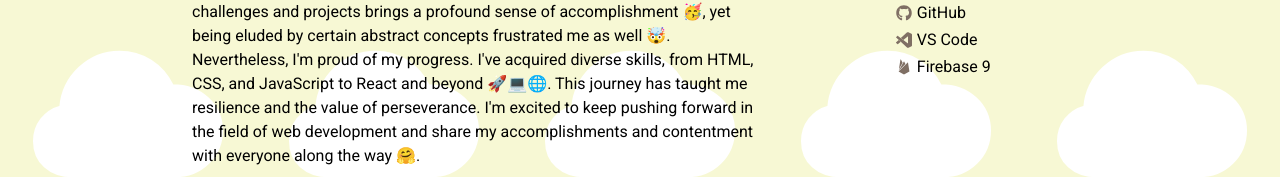
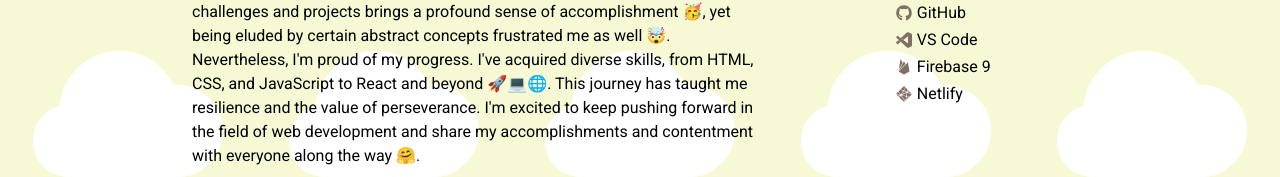
Before and after one commit to zun-liang/portfolio, a React (Vite) app: page /about in a window 1280 px wide. Both pictures are taken after a click on the button "Happy ♡⸜(˶˃ ᵕ ˂˶)⸝♡". Shown: the part 526-703 px from the top of the page. Built offline with nearby package versions, Linux system fonts and the light colour scheme; no server answers.

Commit message:
update about me

```diff
--- a/src/pages/About.jsx
+++ b/src/pages/About.jsx
@@ -1,21 +1,12 @@
-import {
-  faCss3Alt,
-  faGitAlt,
-  faGithub,
-  faHtml5,
-  faNode,
-  faReact,
-  faSquareJs,
-} from "@fortawesome/free-brands-svg-icons";
+import { faCss3Alt, faGitAlt, faGithub, faHtml5, faNode, faReact, faSquareJs } from "@fortawesome/free-brands-svg-icons";
 import { FontAwesomeIcon } from "@fortawesome/react-fontawesome";
 import { useContext, useEffect } from "react";
 /* eslint-disable react/prop-types */
 import styled from "styled-components";
 
-import Logo from "../assets/images/favicon/dark/apple-touch-icon.png";
-import LogoLight from "../assets/images/favicon/light/apple-touch-icon.png";
 import { ReactComponent as FBIcon } from "../assets/images/brands/firebase.svg";
 import { ReactComponent as JestIcon } from "../assets/images/brands/jest.svg";
+import { ReactComponent as NetlifyIcon } from "../assets/images/brands/netlify.svg";
 import { ReactComponent as NextIcon } from "../assets/images/brands/next-js.svg";
 import { ReactComponent as RRIcon } from "../assets/images/brands/react-router.svg";
 import { ReactComponent as ReduxIcon } from "../assets/images/brands/redux.svg";
@@ -23,14 +14,9 @@ import { ReactComponent as SCIcon } from "../assets/images/brands/styled-compone
 import { ReactComponent as RTLIcon } from "../assets/images/brands/testing-library.svg";
 import { ReactComponent as TSIcon } from "../assets/images/brands/typescript.svg";
 import { ReactComponent as VSCIcon } from "../assets/images/brands/vscode.svg";
-import {
-  BackgroundSwitch,
-  ParagraphSwitch,
-  PointerSwitch,
-  SecondaryParagraph,
-  TertiaryPrimary,
-  TertiarySwitch,
-} from "../assets/styles/Styles";
+import Logo from "../assets/images/favicon/dark/apple-touch-icon.png";
+import LogoLight from "../assets/images/favicon/light/apple-touch-icon.png";
+import { BackgroundSwitch, ParagraphSwitch, PointerSwitch, SecondaryParagraph, TertiaryPrimary, TertiarySwitch } from "../assets/styles/Styles";
 import { ModeContext } from "../contexts/ModeContext";
 import { PlayPickContext } from "../contexts/PlayPickContext";
 
@@ -187,6 +173,13 @@ const StyledReduxIcon = styled(ReduxIcon)`
     fill: ${TertiaryPrimary};
   }
 `;
+const StyledNetlifyIcon = styled(NetlifyIcon)`
+  width: 1rem;
+  height: 1rem;
+  & > path {
+    fill: ${TertiaryPrimary};
+  }
+`;
 
 const About = () => {
   const { mode } = useContext(ModeContext);
@@ -280,6 +273,10 @@ const About = () => {
             <StyledFBIcon />
             <span>Firebase 9</span>
           </StyledListItem>
+          <StyledListItem>
+            <StyledNetlifyIcon />
+            <span>Netlify</span>
+          </StyledListItem>
         </StyledList>
       </Section>
       <Section>
```
Also changed, not shown: src/assets/images/brands/netlify.svg (added).
